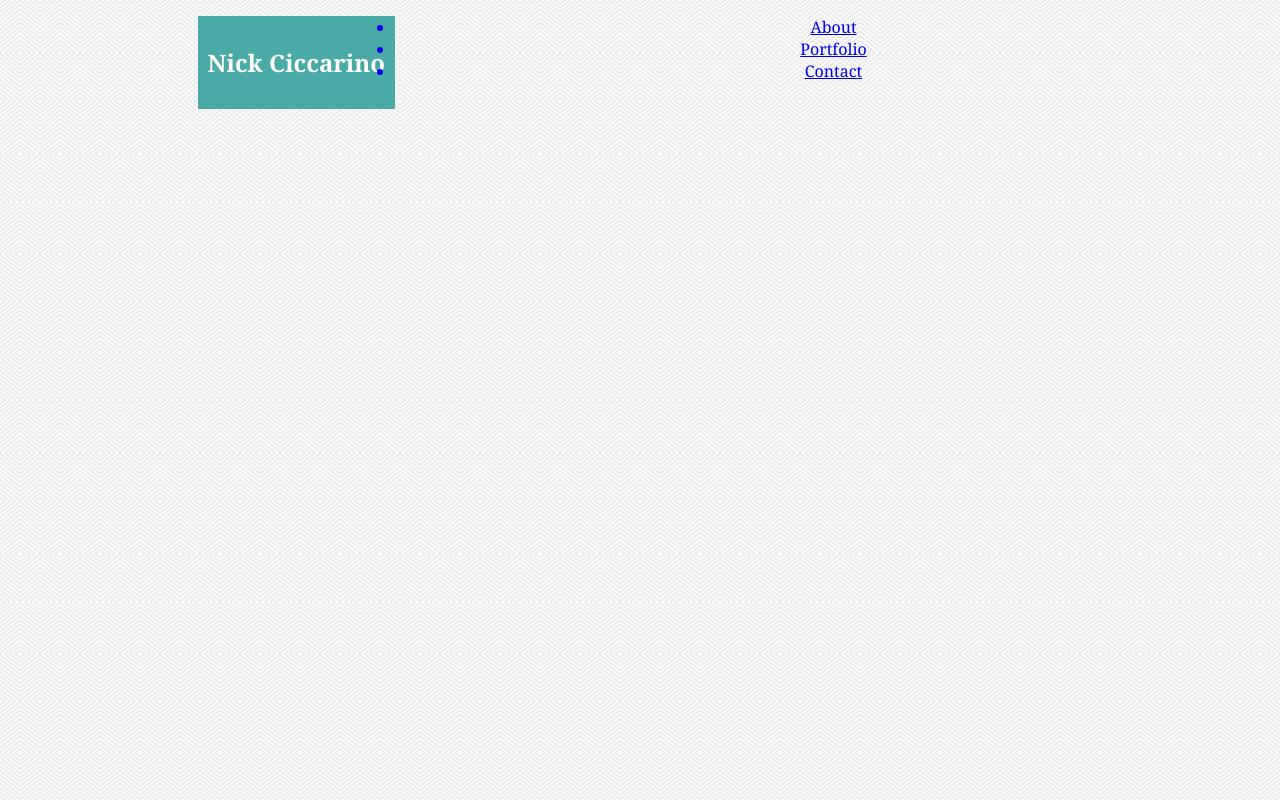
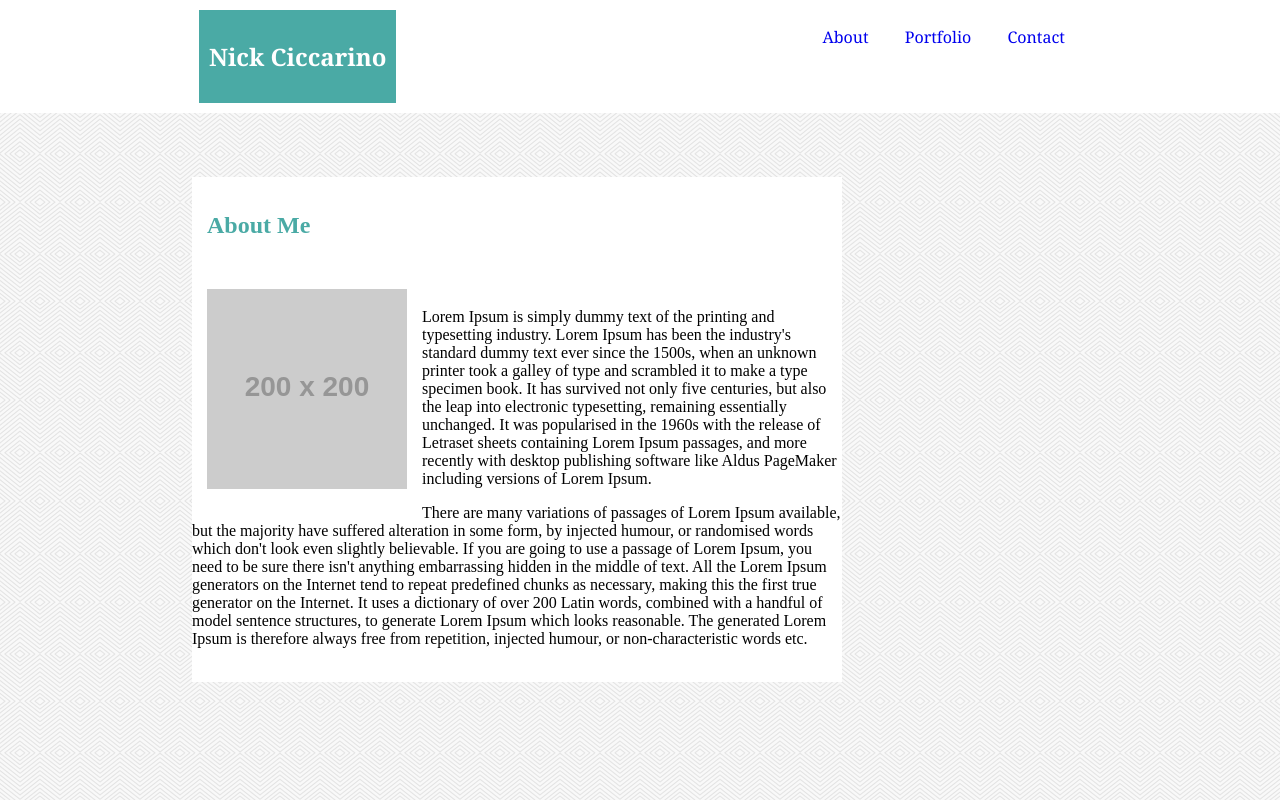
Before and after one commit to nciccarino/Basic-Portfolio, a plain HTML site: page index.html in a window 1280 px wide. Drawn offline with Linux system fonts and the light colour scheme; placeholder pictures from the web are drawn by us.

Commit message:
Doing Better

```diff
--- a/assets/css/style.css
+++ b/assets/css/style.css
@@ -1,23 +1,26 @@
 * {
 	box-sizing: border-box;
-	text-align: center;
 }
 
 body {
 	background-image: url("../../whirlpool.png");
+	margin: 0;
 }
 
 header{
-	display: inline;
-	margin-bottom: 0;
+
+	position: relative;
+	display: block;
+	max-width: 100%;
+	margin: 0 auto;
+	padding: 10px;
 	color: #fff;
 	background: white;
-	border: 5px;
-	border-color: #cccccc;
 	font-family: 'Georgia', Times, Times New Roman, serif;
 }
 
 #top {
+	display: inline;
 	float: left;
 	padding: 10px;
 	background: #4aaaa5;
@@ -25,23 +28,51 @@ header{
 	margin-left: 15%;
 }
 
-#About {
-	float: left;
-	margin-left: 30%;
-	background: white;
-	width: 5%;
+nav {
+	padding-left: 0;
+	margin-bottom: 0;
+	margin-right: 15%;
+	margin-top: 0;
+	list-style: none;
+	float: right;
+	display: inline;
 }
 
-#Portfolio {
-	float: left;
-	margin-left: 40%;
-	background: white;
-	width: 5%;
+nav li {
+	position: relative;
+	display: inline-block;
+	list-style-type: none;
+	padding: 0 1rem;
 }
 
-#Contact {
+.container {
+	position: relative;
+	display: inline;
+	width: 650px;
+	margin-left: 15%;
+	margin-top: 5%;
+	color: #fff;
+	background: white;
+	font-family: serif;
 	float: left;
-	margin-left: 50%;
-	background: white;
-	width: 5%;
 }
+
+#title {
+	color: #4aaaa5;
+	display: inline;
+	width: 650px;
+	float: left;
+	padding: 15px;
+}
+
+#prof {
+	display: inline;
+	float: left;
+	padding: 15px;
+}
+
+#bio {
+	color: black;
+	display: inline;
+	padding: 10px;
+}
--- a/index.html
+++ b/index.html
@@ -19,9 +19,27 @@
 					<a href="#"><li>Contact</li></a>
 				</ul>
 			</nav>
+			<div style="clear: both"></div>
 
 		</header>
 
+		<div class="container">
+
+    		<section id="title">
+      			<h2>About Me</h2>
+      		</section>
+
+      		<section id= "prof">
+      			<img id="bio-image" src="https://placehold.it/200x200" alt="Your Name">
+      		</section>
+
+      		<section id= "bio">
+				<p>		Lorem Ipsum is simply dummy text of the printing and typesetting industry. Lorem Ipsum has been the industry's standard dummy text ever since the 1500s, when an unknown printer took a galley of type and scrambled it to make a type specimen book. It has survived not only five centuries, but also the leap into electronic typesetting, remaining essentially unchanged. It was popularised in the 1960s with the release of Letraset sheets containing Lorem Ipsum passages, and more recently with desktop publishing software like Aldus PageMaker including versions of Lorem Ipsum.</p>
+
+				<p>		There are many variations of passages of Lorem Ipsum available, but the majority have suffered alteration in some form, by injected humour, or randomised words which don't look even slightly believable. If you are going to use a passage of Lorem Ipsum, you need to be sure there isn't anything embarrassing hidden in the middle of text. All the Lorem Ipsum generators on the Internet tend to repeat predefined chunks as necessary, making this the first true generator on the Internet. It uses a dictionary of over 200 Latin words, combined with a handful of model sentence structures, to generate Lorem Ipsum which looks reasonable. The generated Lorem Ipsum is therefore always free from repetition, injected humour, or non-characteristic words etc.</p>
+    		</section>
+
+     	</div>
 
 	</body>
 </html>
```
